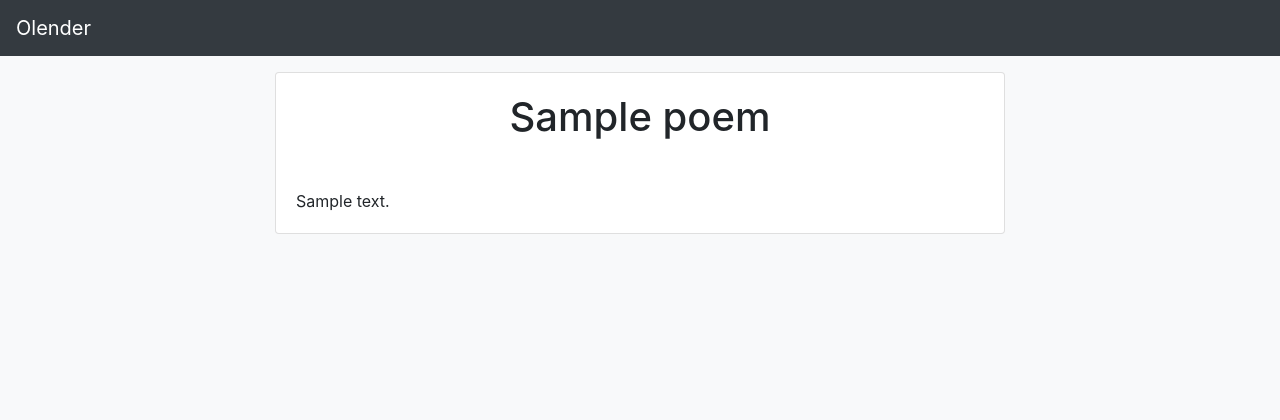
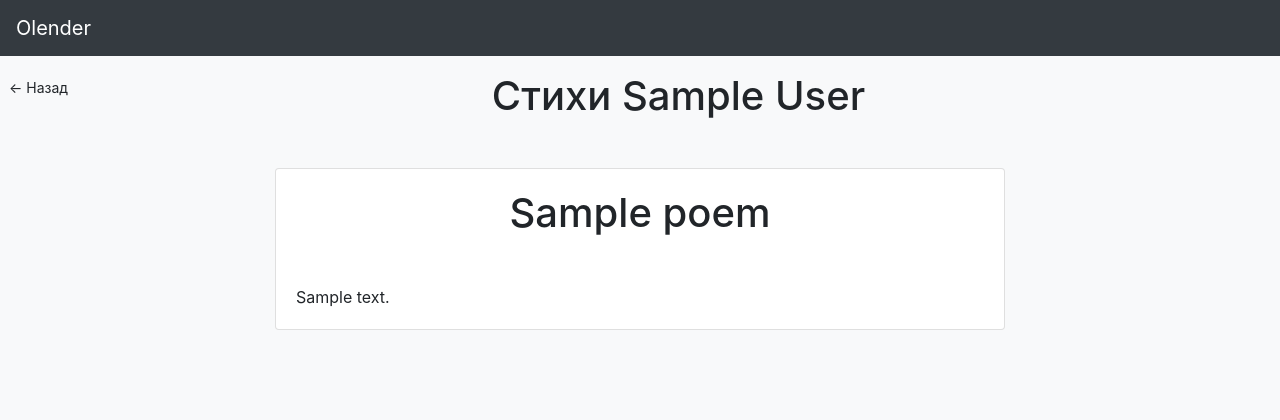
Before and after one commit to dclimber/webinar_poems, a Django app: template templates/poem.html in a window 1280 px wide. Shown: the top 420 px of the page. Run offline with Django 3.2, Linux system fonts and the light colour scheme; the template is opened without the code that fills it: values that come from a table or form of the project are taken from there, others are empty; tables that the repository leaves empty hold one stand-in row (values such as "Sample post"); some libraries are stand-ins or nearby versions.

Commit message:
feat: Add back button to poet and poem views

```diff
--- a/templates/poem.html
+++ b/templates/poem.html
@@ -18,6 +18,15 @@
     </nav>
 
     <main class="pt-3 pb-4 min-vh-100">
+
+      <div class="d-flex">
+        <div>
+          <a class="btn btn-info-outline btn-sm" href="{% url 'poet' poet_pk=poem.author.pk %}">← Назад</a>
+        </div>
+        <div class="flex-grow-1">
+          <h1 class="text-center mb-5">Стихи {{ poet }}</h1>
+        </div>
+      </div>
 
       <div class="container">
         <div class="row">
```
Also changed, not shown: templates/poet.html (+8 -1 lines).
